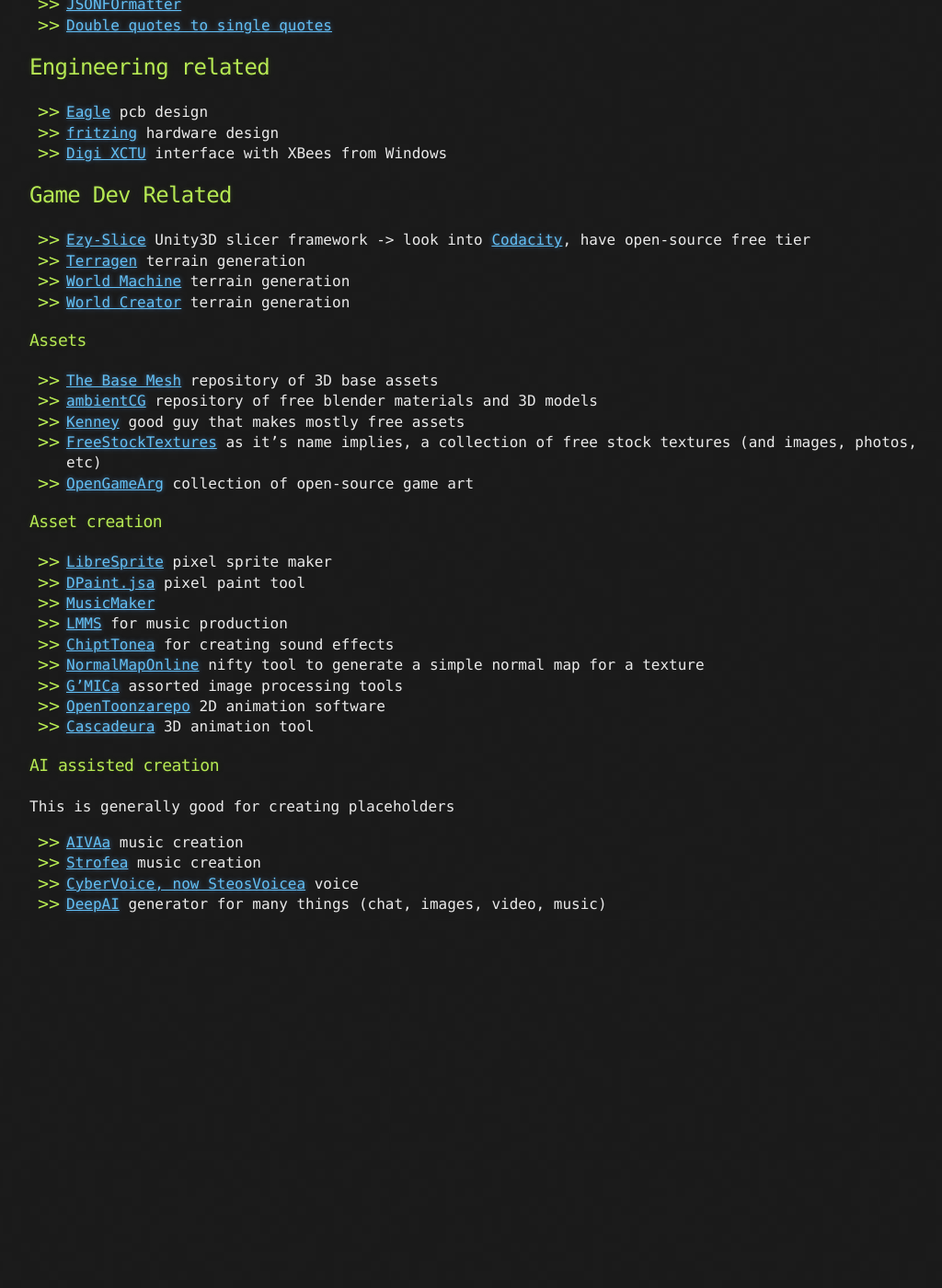
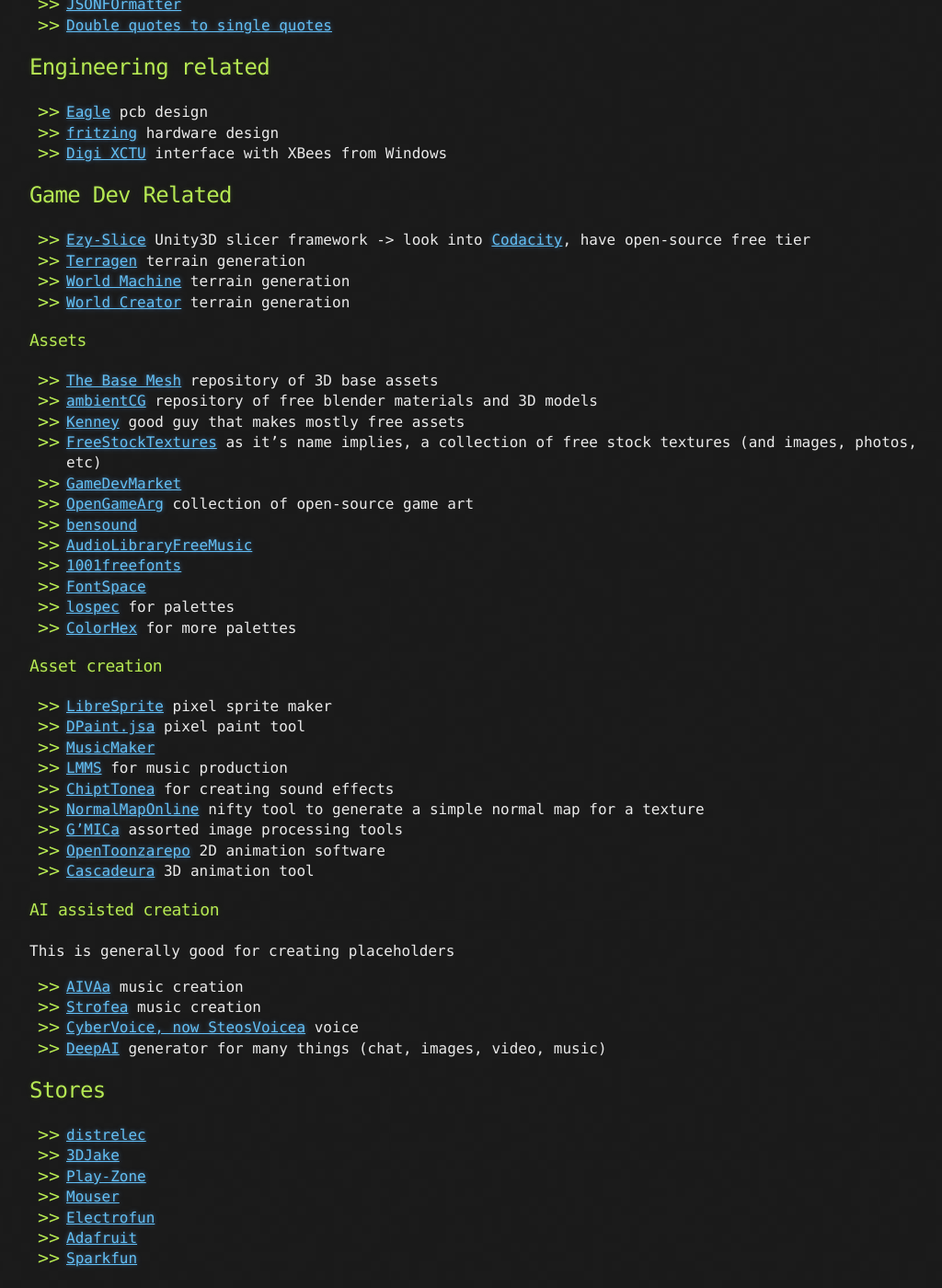
Before and after one commit to HubbleCommand/HubbleCommand.github.io, a Jekyll site: the page built from _posts/2024-08-02-tools-tips.md, in a window 1280 px wide and 1400 px high, scrolled down 3788 px. Shown: the whole window at 92% size, without its empty margins (108-1132 px from the left). Built offline with Jekyll 4.4.1, drawn with Linux system fonts in a browser that asks for light colours; nearby versions of some CDN libraries; before the commit the page ends 4802 px from its top, so only the background shows below that.

Commit message:
tools & tips more asset sources + stores

```diff
--- a/_posts/2024-08-02-tools-tips.md
+++ b/_posts/2024-08-02-tools-tips.md
@@ -151,7 +151,14 @@
 - [ambientCG](https://ambientcg.com/) repository of free blender materials and 3D models
 - [Kenney](https://www.kenney.nl/assets) good guy that makes mostly free assets
 - [FreeStockTextures](https://freestocktextures.com/) as it's name implies, a collection of free stock textures (and images, photos, etc)
+- [GameDevMarket](https://www.gamedevmarket.net/asset/space-shooter-1-5280)
 - [OpenGameArg](https://opengameart.org) collection of open-source game art
+- [bensound](https://www.bensound.com/)
+- [AudioLibraryFreeMusic](https://www.youtube.com/@AudioLibraryFreeMusic)
+- [1001freefonts](https://www.1001freefonts.com/retro-fonts-5.php)
+- [FontSpace](https://www.fontspace.com/dieselpunk-font-f24099)
+- [lospec](https://lospec.com/palette-list) for palettes
+- [ColorHex](https://www.color-hex.com/color-palette/33626) for more palettes
 
 ### Asset creation
 - [LibreSprite](libresprite.github.io) pixel sprite maker
@@ -172,3 +179,12 @@
 - [Strofe](https://www.strofe.com/get-started)[a](https://www.youtube.com/watch?v=r9ne-p0dADQ) music creation
 - [CyberVoice, now SteosVoice](https://cybervoice.io/en/)[a](https://www.youtube.com/watch?v=N0ulcW_yY3k) voice
 - [DeepAI](https://deepai.org/machine-learning-model/pop-art-generator) generator for many things (chat, images, video, music)
+
+## Stores
+- [distrelec](https://www.distrelec.ch/en/)
+- [3DJake](https://www.3djake.ch/fr-CH/imprimantes-3d-et-plus)
+- [Play-Zone](https://www.play-zone.ch/en/)
+- [Mouser](https://www.mouser.com/)
+- [Electrofun](https://www.electrofun.pt/en/arduino-sensors/accelerometers-and-gyros)
+- [Adafruit](https://www.adafruit.com/)
+- [Sparkfun](https://www.sparkfun.com/products/retired/15897)
```
